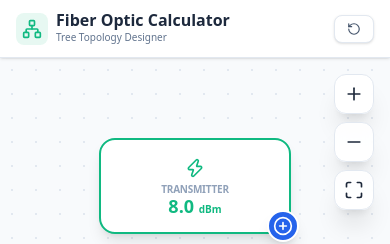
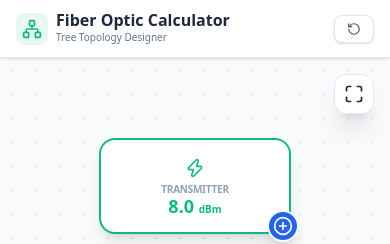
Before and after one commit to anwarmukhlis09-commits/fiber-tree-next, a Next.js app: page / in a window 390 px wide. Shown: the top 244 px of the page. Built offline with nearby package versions, Linux system fonts and the light colour scheme.

Commit message:
UI: Hide zoom buttons on mobile and stabilize pinch-to-zoom gesture

```diff
--- a/src/app/page.tsx
+++ b/src/app/page.tsx
@@ -49,6 +49,7 @@ export default function Home() {
   const isDragging = useRef(false);
   const lastPos = useRef({ x: 0, y: 0 });
   const lastTouchDist = useRef<number | null>(null);
+  const isPinching = useRef(false);
 
   useEffect(() => {
     const newData = { ...treeData };
@@ -192,15 +193,21 @@ export default function Home() {
 
   const handleTouchStart = (e: React.TouchEvent) => {
     if (e.touches.length === 2) {
+      isPinching.current = true;
+      isDragging.current = false; // Disable panning when pinching
       lastTouchDist.current = getTouchDist(e.touches);
     }
   };
 
   const handleTouchMove = (e: React.TouchEvent) => {
     if (e.touches.length === 2 && lastTouchDist.current !== null) {
+      e.preventDefault(); // Prevent browser zoom
       const dist = getTouchDist(e.touches);
       const delta = dist / lastTouchDist.current;
-      setZoom(prev => Math.min(3, Math.max(0.1, prev * delta)));
+
+      // Apply zoom with a slight damping factor for stability
+      setZoom(prev => Math.min(3, Math.max(0.1, prev * (1 + (delta - 1) * 0.8))));
+
       lastTouchDist.current = dist;
       setTimeout(drawConnections, 50);
     }
@@ -208,10 +215,12 @@ export default function Home() {
 
   const handleTouchEnd = () => {
     lastTouchDist.current = null;
+    isPinching.current = false;
   };
 
   // Pointer Events (Mouse/Single Finger Pan)
   const onPointerDown = (e: React.PointerEvent) => {
+    if (isPinching.current) return;
     if ((e.target as HTMLElement).closest('.node') || (e.target as HTMLElement).closest('button')) return;
     isDragging.current = true;
     lastPos.current = { x: e.clientX, y: e.clientY };
@@ -219,7 +228,7 @@ export default function Home() {
   };
 
   const onPointerMove = (e: React.PointerEvent) => {
-    if (!isDragging.current) return;
+    if (!isDragging.current || isPinching.current) return;
     const dx = e.clientX - lastPos.current.x;
     const dy = e.clientY - lastPos.current.y;
     setOffset(prev => ({ x: prev.x + dx, y: prev.y + dy }));
@@ -284,10 +293,11 @@ export default function Home() {
           </div>
         </div>
 
+        {/* Updated Zoom Controls: Hidden +/- on Mobile */}
         <div className="absolute right-4 md:right-8 top-4 md:top-8 flex flex-col gap-2 md:gap-4 z-40">
-          <button onClick={() => handleZoom(0.2)} className="w-10 h-10 md:w-14 md:h-14 bg-white/90 backdrop-blur border border-slate-200 rounded-xl flex items-center justify-center shadow-xl active:scale-90"><Plus className="w-5 h-5" /></button>
-          <button onClick={() => handleZoom(-0.2)} className="w-10 h-10 md:w-14 md:h-14 bg-white/90 backdrop-blur border border-slate-200 rounded-xl flex items-center justify-center shadow-xl active:scale-90"><Minus className="w-5 h-5" /></button>
-          <button onClick={() => { setZoom(1); setOffset({ x: 0, y: 0 }); setTimeout(drawConnections, 100); }} className="w-10 h-10 md:w-14 md:h-14 bg-white/90 backdrop-blur border border-slate-200 rounded-xl flex items-center justify-center shadow-xl active:scale-90"><Maximize className="w-5 h-5" /></button>
+          <button onClick={() => handleZoom(0.2)} className="hidden md:flex w-10 h-10 md:w-14 md:h-14 bg-white/90 backdrop-blur border border-slate-200 rounded-xl items-center justify-center shadow-xl active:scale-90"><Plus className="w-5 h-5 md:w-6 md:h-6" /></button>
+          <button onClick={() => handleZoom(-0.2)} className="hidden md:flex w-10 h-10 md:w-14 md:h-14 bg-white/90 backdrop-blur border border-slate-200 rounded-xl items-center justify-center shadow-xl active:scale-90"><Minus className="w-5 h-5 md:w-6 md:h-6" /></button>
+          <button onClick={() => { setZoom(1); setOffset({ x: 0, y: 0 }); setTimeout(drawConnections, 100); }} className="w-10 h-10 md:w-14 md:h-14 bg-white/90 backdrop-blur border border-slate-200 rounded-xl flex items-center justify-center shadow-xl active:scale-90"><Maximize className="w-5 h-5 md:w-6 md:h-6" /></button>
         </div>
       </main>
 
```
